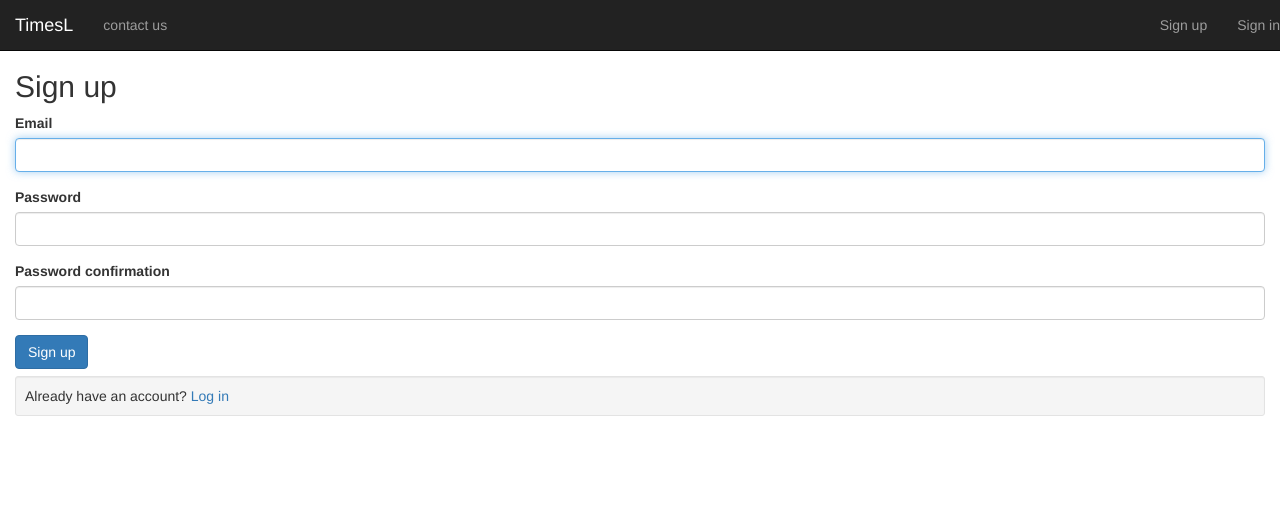
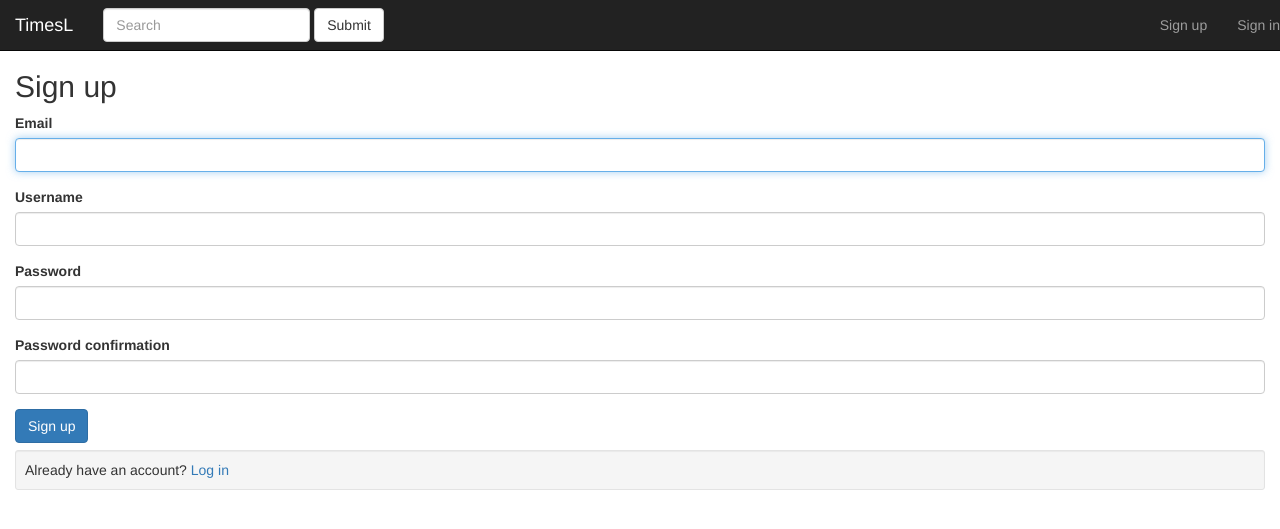
Before and after one commit to yichao-chicago/version1201, a Rails app: page /users/sign_up in a window 1280 px wide. Shown: the top 529 px of the page. Run offline with Rails 7, Linux system fonts and the light colour scheme; some libraries are stand-ins or nearby versions.

Commit message:
RCAV for search bar

```diff
--- a/app/controllers/application_controller.rb
+++ b/app/controllers/application_controller.rb
@@ -2,4 +2,17 @@ class ApplicationController < ActionController::Base
   # Prevent CSRF attacks by raising an exception.
   # For APIs, you may want to use :null_session instead.
   protect_from_forgery with: :exception
+
+  before_action :configure_permitted_parameters, if: :devise_controller?
+
+  protected
+
+  def configure_permitted_parameters
+    devise_parameter_sanitizer.for(:sign_up) << :username
+    devise_parameter_sanitizer.for(:sign_up) << :avatar_url
+    devise_parameter_sanitizer.for(:sign_up) << :username
+
+    devise_parameter_sanitizer.for(:account_update) << :avatar_url
+  end
+
 end
--- a/app/controllers/home_controller.rb
+++ b/app/controllers/home_controller.rb
@@ -17,4 +17,9 @@ class HomeController < ApplicationController
   def mitem
     @items = current_user.items
   end
+
+  def search
+    @keyword = params[:search]
+    @search_result = User.where("username like ?", "%#{@keyword}%")
+  end
 end
--- a/app/views/devise/registrations/new.html.erb
+++ b/app/views/devise/registrations/new.html.erb
@@ -6,6 +6,11 @@
   <div class="field form-group">
     <%= f.label :email, class: "control-label"%>
     <%= f.email_field :email, autofocus: true, class: "form-control" %>
+  </div>
+
+  <div class="field form-group">
+    <%= f.label :username, class: "control-label"%>
+    <%= f.text_field :username, class: "form-control" %>
   </div>
 
   <div class="field form-group">
--- /dev/null
+++ b/app/views/home/search.html.erb
@@ -0,0 +1,3 @@
+<% @search_result.each do |result| %>
+<p><%= result.username %></p>
+<% end %>
--- a/app/views/layouts/application.html.erb
+++ b/app/views/layouts/application.html.erb
@@ -39,19 +39,25 @@
 
     <!-- Collect the nav links, forms, and other content for toggling -->
     <div class="collapse navbar-collapse" id="bs-example-navbar-collapse-1">
-      <ul class="nav navbar-nav">
+<!--       <ul class="nav navbar-nav">
         <li><a href="/home/contact_us">contact us</a></li>
-      </ul>
+      </ul> -->
+      <form class="navbar-form navbar-left" role="search" action="\searchresults">
+        <div class="form-group">
+        <input type="text" name = "search" class="form-control" placeholder="Search">
+        </div>
+        <button type="submit" class="btn btn-default">Submit</button>
+      </form>
 
       <ul class="nav navbar-nav navbar-right">
         <% if user_signed_in? %>
-          <li><a href="/users/edit"><%= current_user.email %></a></li>
-          <li><a href="/people/<%= current_user.id %>">mLists</a></li>
-          <li><a href="/mitems">mItems</a></li>
-          <li><%= link_to('Sign_out', destroy_user_session_path, :method => :delete) %></li>
+        <li><a href="/users/edit"><%= current_user.username %></a></li>
+        <li><a href="/people/<%= current_user.id %>">mLists</a></li>
+        <li><a href="/mitems">mItems</a></li>
+        <li><%= link_to('Sign_out', destroy_user_session_path, :method => :delete) %></li>
         <% else %>
-          <li><a href="/users/sign_up">Sign up</a></li>
-          <li><a href="/users/sign_in">Sign in</a></li>
+        <li><a href="/users/sign_up">Sign up</a></li>
+        <li><a href="/users/sign_in">Sign in</a></li>
         <% end %>
       </ul>
     </div><!-- /.navbar-collapse -->
--- a/config/routes.rb
+++ b/config/routes.rb
@@ -5,6 +5,7 @@ Rails.application.routes.draw do
   get('/people', { :controller => 'home', :action => 'people' })
   get('/people/:id', { :controller => 'home', :action => 'people_home' })
   get('/mitems', { :controller => 'home', :action => 'mitem' })
+  get('/searchresults', { :controller => 'home', :action => 'search' })
 
   # Routes for the Offer resource:
   # CREATE
```
Also changed, not shown: db/development.sqlite3.
